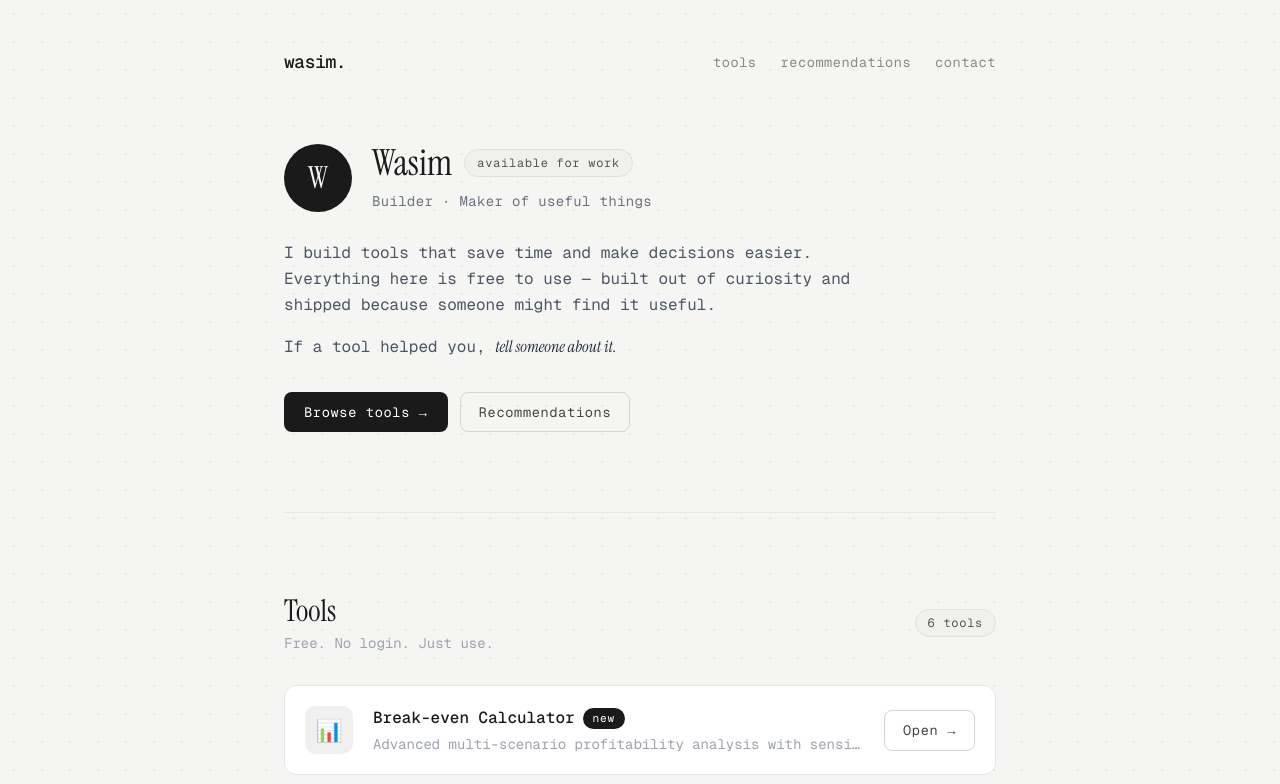
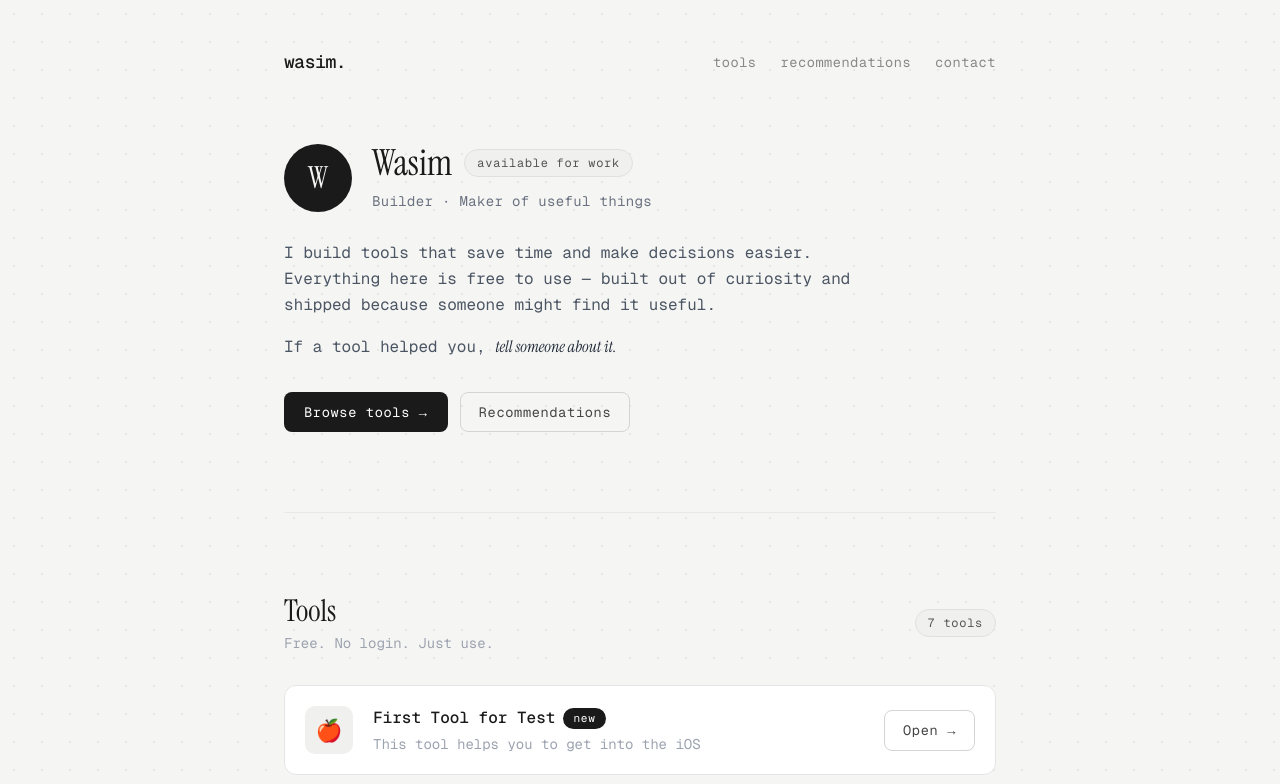
Before and after one commit to wsimm/wsimm.github.io, a plain HTML site: page index.html in a window 1280 px wide. Shown: the top 784 px of the page. Drawn offline with nearby package versions, Linux system fonts and the light colour scheme.

Commit message:
Update index.html

```diff
--- a/index.html
+++ b/index.html
@@ -212,17 +212,28 @@
         <h2 class="serif text-3xl mb-1">Tools</h2>
         <p class="text-sm text-gray-400">Free. No login. Just use.</p>
       </div>
-      <span class="pill">6 tools</span>
+      <span class="pill">7 tools</span>
     </div>
 
     <div class="space-y-3">
+
+      <div class="tool-card rounded-xl p-5 flex items-center gap-5 fade-up delay-1">
+        <div class="tool-icon">🍎</div>
+        <div class="flex-1 min-w-0">
+          <div class="flex items-center gap-2 mb-1">
+            <span class="text-base font-medium">First Tool for Test</span>
+            <span class="tag-new">new</span>
+          </div>
+          <p class="text-sm text-gray-400 truncate">This tool helps you to get into the iOS</p>
+        </div>
+        <a href="https://github.com/wsimm/wsimm.github.io/blob/main/tools/index.html" target="_blank" class="btn-ghost shrink-0">Open →</a>
+      </div>
 
       <div class="tool-card rounded-xl p-5 flex items-center gap-5 fade-up delay-1">
         <div class="tool-icon">📊</div>
         <div class="flex-1 min-w-0">
           <div class="flex items-center gap-2 mb-1">
             <span class="text-base font-medium">Break-even Calculator</span>
-            <span class="tag-new">new</span>
           </div>
           <p class="text-sm text-gray-400 truncate">Advanced multi-scenario profitability analysis with sensitivity charts</p>
         </div>
@@ -397,7 +408,7 @@
     <!-- Leave a recommendation CTA -->
     <div class="mt-5 p-6 rounded-xl border border-dashed border-gray-300 text-center fade-up delay-5">
       <p class="text-sm text-gray-400 mb-3">Used a tool? Share your experience.</p>
-      <a href="mailto:wasim@example.com?subject=Recommendation" class="btn-ghost inline-block">Leave a recommendation →</a>
+      <a href="/cdn-cgi/l/email-protection#750214061c1835100d14180519105b161a184a0600171f101601482710161a1818101b1114011c1a1b" class="btn-ghost inline-block">Leave a recommendation →</a>
     </div>
   </section>
 
@@ -423,15 +434,10 @@
           <svg width="14" height="14" viewBox="0 0 24 24" fill="currentColor"><path d="M12 0C5.374 0 0 5.373 0 12c0 5.302 3.438 9.8 8.207 11.387.599.111.793-.261.793-.577v-2.234c-3.338.726-4.033-1.416-4.033-1.416-.546-1.387-1.333-1.756-1.333-1.756-1.089-.745.083-.729.083-.729 1.205.084 1.839 1.237 1.839 1.237 1.07 1.834 2.807 1.304 3.492.997.107-.775.418-1.305.762-1.604-2.665-.305-5.467-1.334-5.467-5.931 0-1.311.469-2.381 1.236-3.221-.124-.303-.535-1.524.117-3.176 0 0 1.008-.322 3.301 1.23A11.509 11.509 0 0112 5.803c1.02.005 2.047.138 3.006.404 2.291-1.552 3.297-1.23 3.297-1.23.653 1.653.242 2.874.118 3.176.77.84 1.235 1.911 1.235 3.221 0 4.609-2.807 5.624-5.479 5.921.43.372.823 1.102.823 2.222v3.293c0 .319.192.694.801.576C20.566 21.797 24 17.3 24 12c0-6.627-5.373-12-12-12z"/></svg>
           GitHub
         </a>
-        <a href="mailto:wasim@example.com" class="social-link">
+        <a href="/cdn-cgi/l/email-protection#99eef8eaf0f4d9fce1f8f4e9f5fcb7faf6f4" class="social-link">
           <svg width="14" height="14" viewBox="0 0 24 24" fill="none" stroke="currentColor" stroke-width="2"><path d="M4 4h16c1.1 0 2 .9 2 2v12c0 1.1-.9 2-2 2H4c-1.1 0-2-.9-2-2V6c0-1.1.9-2 2-2z"/><polyline points="22,6 12,13 2,6"/></svg>
           Email
         </a>
       </div>
     </div>
-    <p class="text-sm text-gray-300 text-center pb-4">© 2025 Wasim · All tools free to use</p>
-  </footer>
-
-</div>
-</body>
-</html>
+    <p class="text-sm text-gra
```
